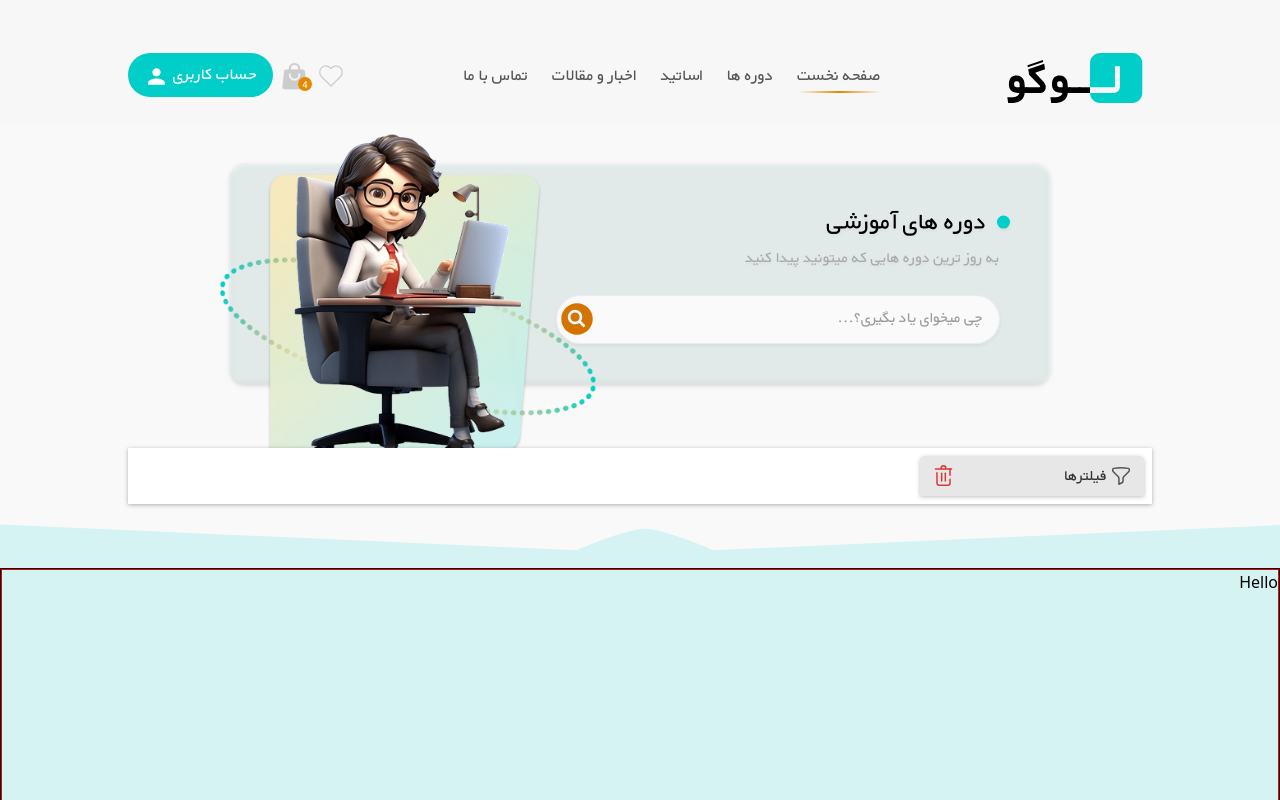
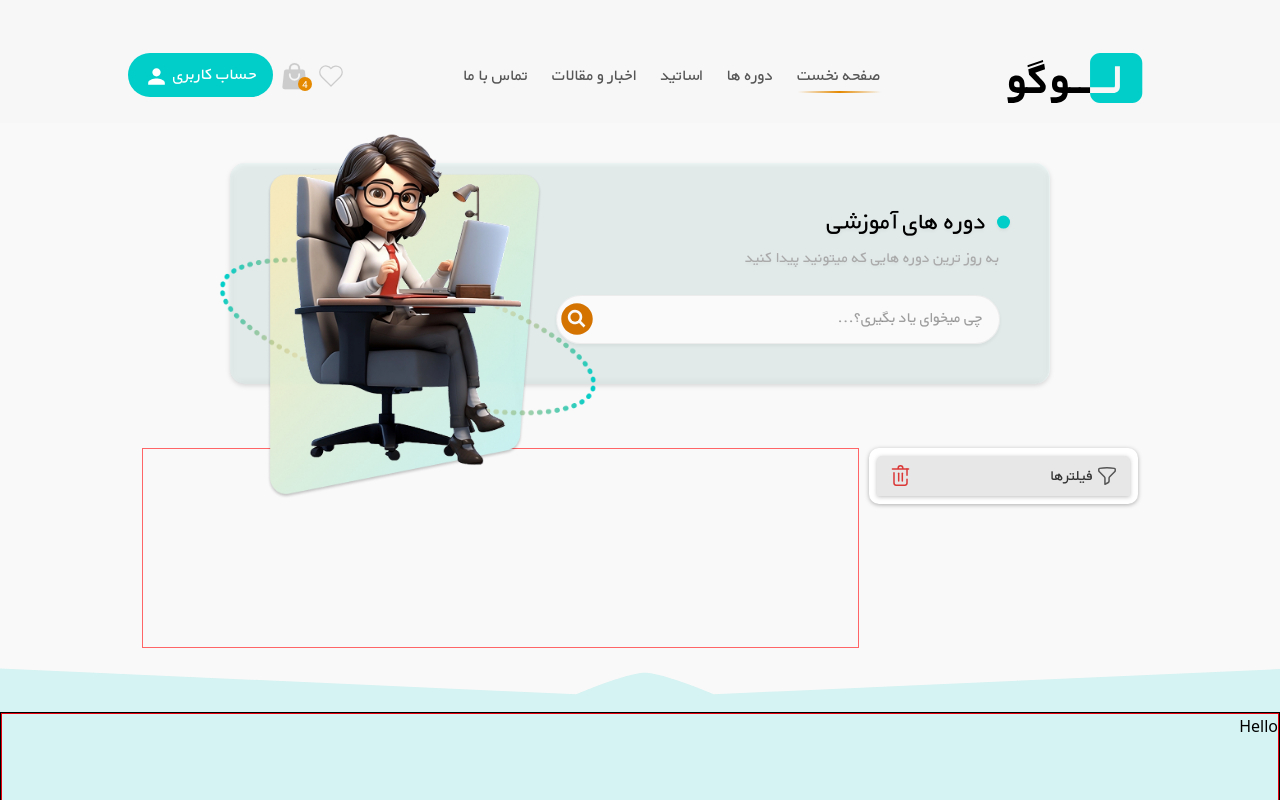
Before and after one commit to academy-react-winter1403/React-dev, a React (Vite) app: page /courses in a window 1280 px wide. Shown: the top 800 px of the page. Built offline with nearby package versions, Linux system fonts and the light colour scheme.

Commit message:
create coueswsPage branch

```diff
--- a/src/components/pages/courses/BottomSection.jsx
+++ b/src/components/pages/courses/BottomSection.jsx
@@ -1,18 +1,18 @@
-import React from 'react'
-import FilterLabel from './FilterLabel'
+import React from "react";
+import FilterLabel from "./FilterLabel";
 
 const BottomSection = () => {
   return (
-    <div className='bottom-section-container w-full mt-16'>
-      <div className="main w-[50%]">
+    <div className="bottom-section-container w-full mt-16 flex justify-center gap-x-[10px] items-start">
+      <div className="side p-2 bg-[#FFFFFF] drop-shadow-[0_1px_2px_#0000004D] rounded-[10px]">
+        <FilterLabel />
+      </div>
+      <div className="main w-[70%] h-[200px] border border-red-400">
         <div className="sort-viw-btn-control"></div>
         <div className="product-card-container"></div>
       </div>
-      <div className="side p-2 bg-[#FFFFFF] drop-shadow-[0_1px_2px_#0000004D]">
-        <FilterLabel/>
-      </div>
     </div>
-  )
-}
+  );
+};
 
-export default BottomSection
+export default BottomSection;
--- a/src/components/pages/courses/FilterLabel.jsx
+++ b/src/components/pages/courses/FilterLabel.jsx
@@ -4,7 +4,7 @@ import { TrashCanIcon } from "../../../core/icons/icons";
 
 const FilterLabel = () => {
   return (
-    <button className="filter-label-control flex gap-[111px] py-[8px] px-[14px] bg-[#E7E7E7]
+    <button className="filter-label-control flex gap-x-[141px] py-[8px] px-[14px] bg-[#E7E7E7]
         drop-shadow-[0_1px_2px_#00000040] items-center rounded-[5px_5px_1px_1px]"
     >
       <button className="rigth flex items-center gap-x-[5px]">
```
